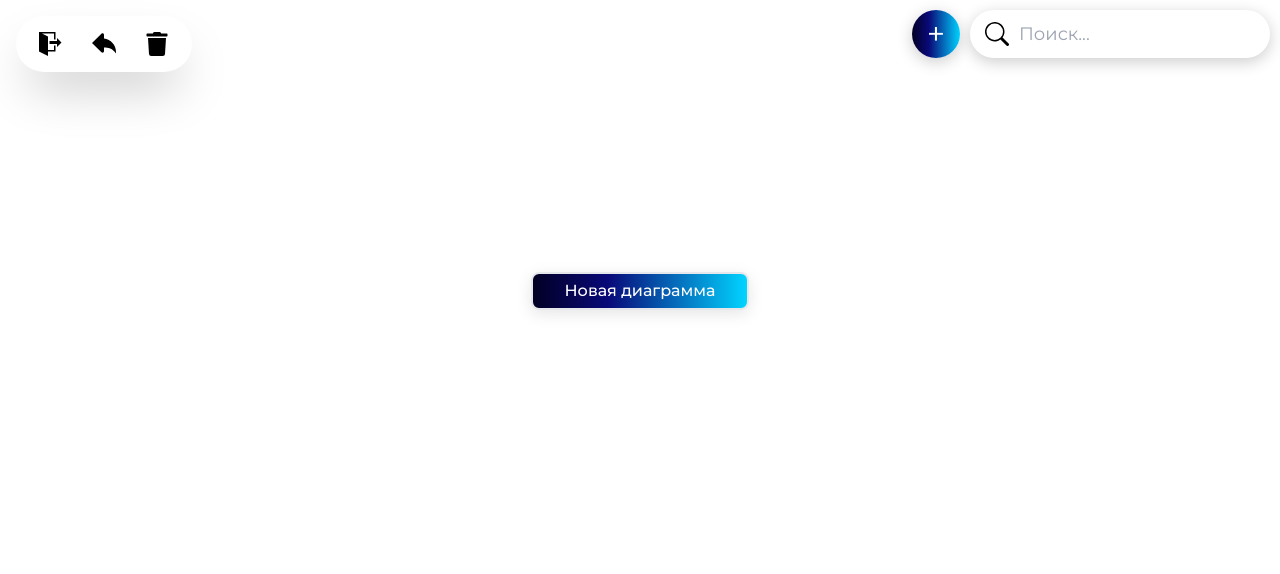
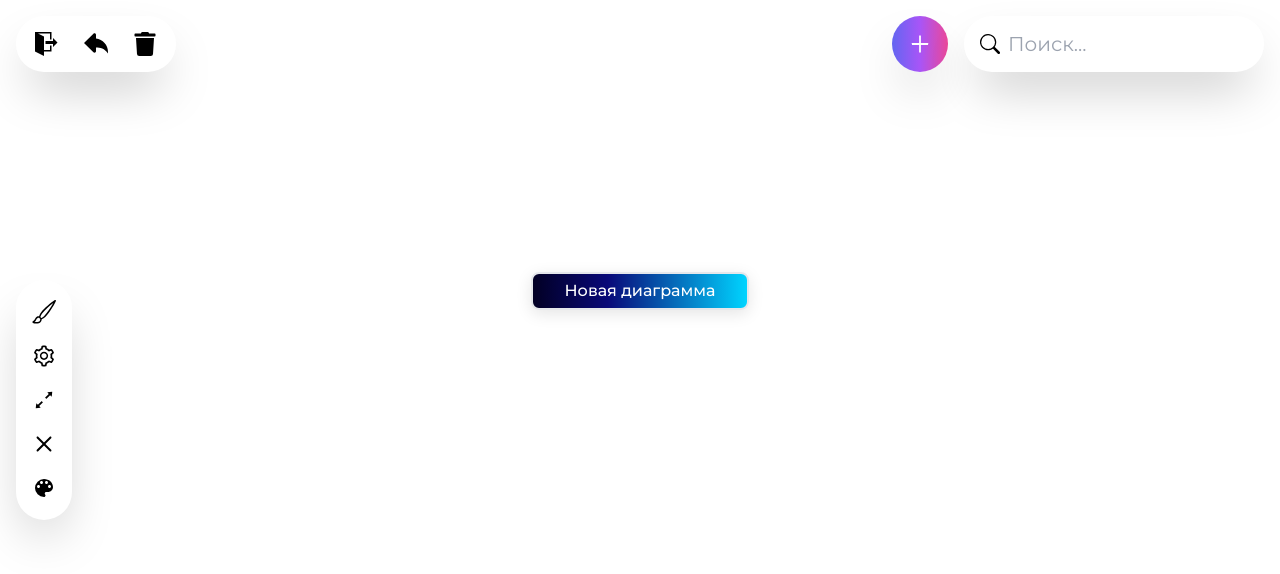
Before and after one commit to NikiforWolodkin/mind-map, a React (Create React App) app in the folder client/: page /mindmap in a window 1280 px wide. Shown: the top 574 px of the page. Built offline with nearby package versions, Linux system fonts and the light colour scheme.

Commit message:
Redone UI elements

```diff
--- a/client/src/Components/General/DropDown.js
+++ b/client/src/Components/General/DropDown.js
@@ -2,14 +2,17 @@ import { BsChevronDown } from 'react-icons/bs';
 
 function DropDown(props) {
     return (
-        <div className="flex items-center py-2 text-xl rounded hover:bg-gray-200 cursor-pointer">
-            <div className="ml-2">
-                {props.text}
+        <>
+            <div className="flex items-center py-2 w-34 text-xl rounded hover:bg-gray-200 cursor-pointer">
+                <div className="ml-2">
+                    {props.text}
+                </div>
+                <BsChevronDown className="relative top-0.5 mx-2" />
             </div>
-            <BsChevronDown
-                className="relative top-0.5 mx-2"
-            />
-        </div>
+            {props.show === true ? <div className="absolute p-2 w-32 bg-white text-xl rounded shadow-2xl cursor-pointer">
+                {props.children}
+            </div> : null}
+        </>
     );
 }
 
--- a/client/src/Components/General/Search.js
+++ b/client/src/Components/General/Search.js
@@ -2,7 +2,7 @@ import { BsSearch } from 'react-icons/bs';
 
 function Search(props) {
     return (
-        <div className="flex items-center px-4 py-2 outline-0 rounded-md text-xl focus:border-blue-500">
+        <div className="flex items-center px-4 py-2 outline-0 rounded-md text-xl focus:border-blue-500 cursor-pointer">
             <BsSearch className="mr-2 relative"/>
             <input
                 type={props.type}
--- a/client/src/Components/UI/saveBar.js
+++ b/client/src/Components/UI/saveBar.js
@@ -4,14 +4,14 @@ import { FaTrash } from 'react-icons/fa';
 
 function SaveBar(props) {
     return (
-        <div className="absolute flex items-center justify-evenly w-44 h-14 shadow-2xl rounded-full m-4 text-2xl">
-            <div className="">
+        <div className="absolute flex items-center justify-evenly w-40 h-14 shadow-2xl rounded-full m-4 text-2xl z-50 bg-white">
+            <div className="cursor-pointer">
                 <ImExit />
             </div>
-            <div className="text-4xl mb-0.5">
+            <div className="text-4xl mb-0.5 cursor-pointer">
                 <TiArrowBack />
             </div>
-            <div className="">
+            <div className="cursor-pointer">
                 <FaTrash />
             </div>
         </div>
--- /dev/null
+++ b/client/src/Components/UI/searchBar.js
@@ -0,0 +1,21 @@
+import { AiOutlinePlus } from 'react-icons/ai';
+import Search from '../General/Search';
+
+function SearchBar(props) {
+    return (
+        <div className="absolute flex justify-end w-screen">
+            <div className="flex items-center justify-evenly w-14 h-14 mt-4 shadow-2xl rounded-full text-2xl text-white z-50 bg-gradient-to-r from-indigo-500 via-purple-500 to-pink-500 cursor-pointer">
+                <AiOutlinePlus />
+            </div>
+            <div className="flex items-center justify-evenly w-76 h-14 m-4 shadow-2xl rounded-full text-2xl z-50 bg-white">
+                <Search
+                    type="text"
+                    name="search"
+                    id="search"
+                    placeholder="Поиск..."
+                />
+            </div>
+        </div>
+    );
+}
+export default SearchBar;
--- /dev/null
+++ b/client/src/Components/UI/toolBar.js
@@ -0,0 +1,30 @@
+import { BsBrush } from 'react-icons/bs';
+import { AiOutlineSetting, AiOutlineArrowsAlt } from 'react-icons/ai';
+import { MdColorLens } from 'react-icons/md';
+import { CgClose } from 'react-icons/cg';
+
+function ToolBar(props) {
+    return (
+        <div className="absolute flex items-center h-screen">
+            <div className="flex flex-col items-center justify-evenly w-14 h-60 shadow-2xl rounded-full ml-4 text-2xl z-50 bg-white">
+                <div className="cursor-pointer">
+                    <BsBrush />
+                </div>
+                <div className="cursor-pointer">
+                    <AiOutlineSetting />
+                </div>
+                <div className="cursor-pointer">
+                    <AiOutlineArrowsAlt />
+                </div>
+                <div className="cursor-pointer">
+                    <CgClose />
+                </div>
+                <div className="cursor-pointer">
+                    <MdColorLens />
+                </div>
+            </div>
+        </div>
+
+    );
+}
+export default ToolBar;
--- a/client/src/Pages/Account/index.js
+++ b/client/src/Pages/Account/index.js
@@ -12,6 +12,7 @@ import MindMapPreview from '../../Components/General/MindMapPreview';
 
 function Account(props) {
     const [isLoading, setIsLoading] = useState(true);
+    const [showDropDown, setShowDropDown] = useState(false);
     const [user, setUser] = useState("");
     const navigate = useNavigate();
 
@@ -86,9 +87,23 @@ function Account(props) {
                     />
                     <div
                         className="ml-auto"
-                        onClick={ () => logOut() }
+                        onMouseEnter={ () => setShowDropDown(true) }
+                        onMouseLeave={ () => setShowDropDown(false) }
                     >
-                        <DropDown text="Аккаунт" />
+                        <DropDown
+                            text="Аккаунт"
+                            show={showDropDown}
+                        >
+                            <div className="mb-2">
+                                Аккаунт
+                            </div>
+                            <div
+                                className="text-red-500"
+                                onClick={ () => logOut() }
+                            >
+                                Выйти
+                            </div>
+                        </DropDown>
                     </div>
                 </div>
                 <div className="flex flex-col p-4">
--- a/client/src/mind-map.js
+++ b/client/src/mind-map.js
@@ -4,8 +4,9 @@ import Tab from './WorkspaceComponents/tab';
 import Search from './UIComponents/search';
 import AddButton from "./UIComponents/addButton";
 import ClearButton from "./UIComponents/clearButton";
-import ToolBar from "./UIComponents/toolBar";
+import ToolBar from "./Components/UI/toolBar";
 import SaveBar from "./Components/UI/saveBar";
+import SearchBar from "./Components/UI/searchBar";
 import "./mind-map.css";
 
 export default function Root() {
@@ -206,16 +207,20 @@ export default function Root() {
 
             <SaveBar />
 
-            <AddButton
+            <SearchBar />
+
+            <ToolBar />
+
+            {/* <AddButton
                 addRootTab={addRootTab}
                 theme={theme}
-            />
+            /> */}
 
-            <Search
+            {/* <Search
                 tabs={tabs}
                 setFocus={setFocus}
                 theme={theme}
-            />
+            /> */}
 
             {/* <ToolBar
                 setTheme={setTheme}
```
